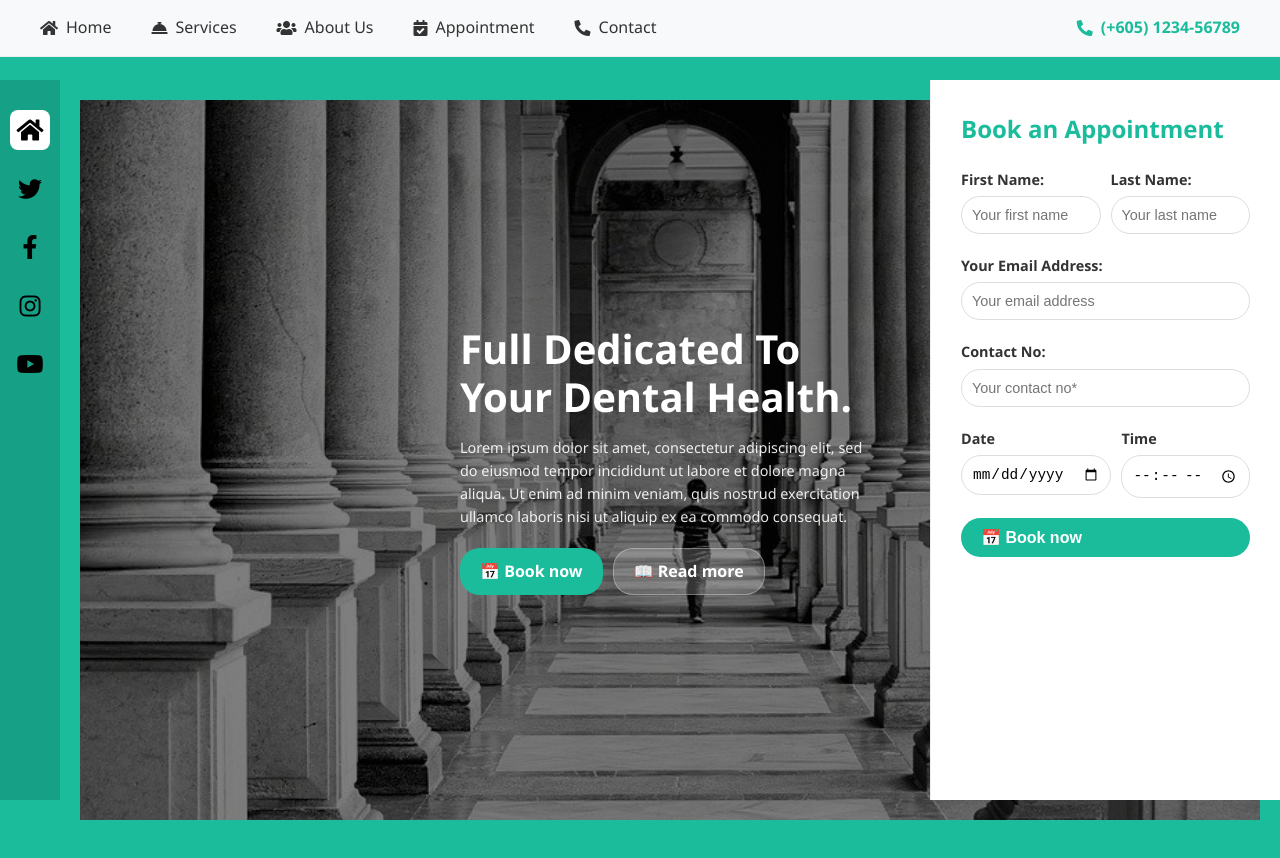
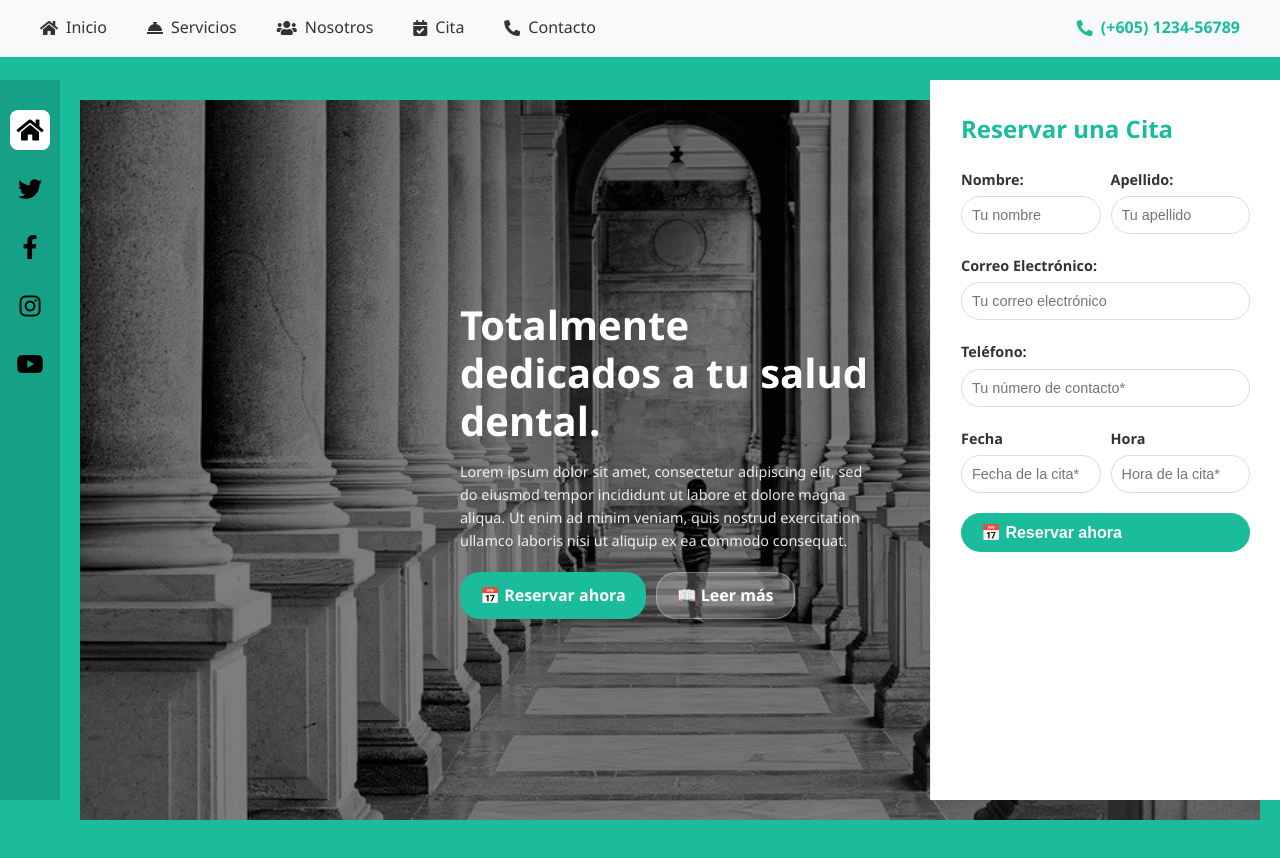
Before and after one commit to DuvanGarcia0502/repositorio2, a plain HTML site: page index.html in a window 1280 px wide. Drawn offline with Linux system fonts and the light colour scheme.

Commit message:
ulyimo commint

```diff
--- a/index.html
+++ b/index.html
@@ -3,78 +3,80 @@
 <head>
   <meta charset="UTF-8" />
   <meta name="viewport" content="width=device-width, initial-scale=1.0"/>
-  <title>Landing Page Dental</title>
+  <title>Página Dental</title>
   <link rel="stylesheet" href="styles.css">
   <link href="https://cdnjs.cloudflare.com/ajax/libs/font-awesome/5.15.4/css/all.min.css" rel="stylesheet">
 </head>
 <body>
-  <header class="site-header">
+  <header class="encabezado-sitio">
     <nav>
       <ul>
-      <li><a href="#"><i class="fas fa-home"></i> Home</a></li>
-      <li><a href="#"><i class="fas fa-concierge-bell"></i> Services</a></li>
-      <li><a href="#"><i class="fas fa-users"></i> About Us</a></li>
-      <li><a href="#"><i class="fas fa-calendar-check"></i> Appointment</a></li>
-      <li><a href="#"><i class="fas fa-phone-alt"></i> Contact</a></li>
+        <li><a href="#"><i class="fas fa-home"></i> Inicio</a></li>
+        <li><a href="#"><i class="fas fa-concierge-bell"></i> Servicios</a></li>
+        <li><a href="#"><i class="fas fa-users"></i> Nosotros</a></li>
+        <li><a href="#"><i class="fas fa-calendar-check"></i> Cita</a></li>
+        <li><a href="#"><i class="fas fa-phone-alt"></i> Contacto</a></li>
       </ul>
     </nav>
-  <div class="phone-contact">
+    <div class="contacto-telefono">
       <i class="fas fa-phone-alt"></i> (+605) 1234-56789
     </div>
   </header>
-  <main class="main-content">
-<aside class="sidebar">
-  <div class="icon home"><i class="fas fa-home"></i></div>
-  <div class="icon twitter"><i class="fab fa-twitter"></i></div>
-  <div class="icon facebook"><i class="fab fa-facebook-f"></i></div>
-  <div class="icon instagram"><i class="fab fa-instagram"></i></div>
-  <div class="icon youtube"><i class="fab fa-youtube"></i></div>
+
+  <main class="contenido-principal">
+    <aside class="barra-lateral">
+      <div class="icono inicio"><i class="fas fa-home"></i></div>
+      <div class="icono twitter"><i class="fab fa-twitter"></i></div>
+      <div class="icono facebook"><i class="fab fa-facebook-f"></i></div>
+      <div class="icono instagram"><i class="fab fa-instagram"></i></div>
+      <div class="icono youtube"><i class="fab fa-youtube"></i></div>
     </aside>
-    <section class="hero-section">
-      <img src="fondo.jpg" alt="Dental Health" class="hero-bg">
-      <div class="hero-overlay"></div>
-      <div class="hero-text">
-        <h1>Full Dedicated To Your Dental Health.</h1>
+
+    <section class="seccion-hero">
+      <img src="fondo.jpg" alt="Salud Dental" class="fondo-hero">
+      <div class="superposicion-hero"></div>
+      <div class="texto-hero">
+        <h1>Totalmente dedicados a tu salud dental.</h1>
         <p>Lorem ipsum dolor sit amet, consectetur adipiscing elit, sed do eiusmod tempor incididunt ut labore et dolore magna aliqua. Ut enim ad minim veniam, quis nostrud exercitation ullamco laboris nisi ut aliquip ex ea commodo consequat.</p>
-        <div class="cta-buttons">
-          <a href="#" class="btn btn-primary">📅 Book now</a>
-          <a href="#" class="btn btn-secondary">📖 Read more</a>
+        <div class="botones-cta">
+          <a href="#" class="btn btn-principal">📅 Reservar ahora</a>
+          <a href="#" class="btn btn-secundario">📖 Leer más</a>
         </div>
-
       </div>
     </section>
-    <aside class="form-sidebar">
-      <h2>Book an Appointment</h2>
-      <form id="booking-form">
-        <div class="form-row">
-          <div class="form-group">
-            <label for="first-name">First Name:</label>
-            <input type="text" id="first-name" placeholder="Your first name" required>
+
+    <aside class="barra-formulario">
+      <h2>Reservar una Cita</h2>
+      <form id="formulario-reserva">
+        <div class="fila-formulario">
+          <div class="grupo-formulario">
+            <label for="primer-nombre">Nombre:</label>
+            <input type="text" id="primer-nombre" placeholder="Tu nombre" required>
           </div>
-          <div class="form-group">
-            <label for="last-name">Last Name:</label>
-            <input type="text" id="last-name" placeholder="Your last name">
+          <div class="grupo-formulario">
+            <label for="apellido">Apellido:</label>
+            <input type="text" id="apellido" placeholder="Tu apellido">
           </div>
         </div>
-        <div class="form-group">
-          <label for="email">Your Email Address:</label>
-          <input type="email" id="email" placeholder="Your email address" required>
+        <div class="grupo-formulario">
+          <label for="correo">Correo Electrónico:</label>
+          <input type="email" id="correo" placeholder="Tu correo electrónico" required>
         </div>
-        <div class="form-group">
-          <label for="contact-no">Contact No:</label>
-          <input type="tel" id="contact-no" placeholder="Your contact no*">
+        <div class="grupo-formulario">
+          <label for="telefono">Teléfono:</label>
+          <input type="tel" id="telefono" placeholder="Tu número de contacto*">
         </div>
-        <div class="form-row">
-          <div class="form-group">
-            <label for="date">Date</label>
-            <input type="date" id="date" placeholder="Appointment date*">
+        <div class="fila-formulario">
+          <div class="grupo-formulario">
+            <label for="fecha">Fecha</label>
+            <input type="text" id="fecha" placeholder="Fecha de la cita*">
           </div>
-          <div class="form-group">
-            <label for="time">Time</label>
-            <input type="time" id="time" placeholder="Appointment time*">
+          <div class="grupo-formulario">
+            <label for="hora">Hora</label>
+            <input type="text" id="hora" placeholder="Hora de la cita*">
           </div>
         </div>
-        <button type="submit" class="btn btn-primary">📅 Book now</button>
+        <button type="submit" class="btn btn-principal">📅 Reservar ahora</button>
       </form>
     </aside>
   </main>
--- a/styles.css
+++ b/styles.css
@@ -9,11 +9,13 @@
   --shadow: 0 4px 12px rgba(0,0,0,0.1);
   --transition: all 0.3s ease;
 }
+
 * {
   margin: 0;
   padding: 0;
   box-sizing: border-box;
 }
+
 body {
   background-color: var(--primary-color);
   font-family: 'Segoe UI', Tahoma, Geneva, Verdana, sans-serif;
@@ -21,7 +23,8 @@ body {
   color: var(--dark-color);
   padding: 20px;
 }
-.site-header {
+
+.encabezado-sitio {
   display: flex;
   justify-content: space-between;
   align-items: center;
@@ -35,13 +38,13 @@ body {
   z-index: 1000;
 }
 
-.site-header nav ul {
+.encabezado-sitio nav ul {
   display: flex;
   gap: 40px;
   list-style: none;
 }
 
-.site-header nav a {
+.encabezado-sitio nav a {
   text-decoration: none;
   color: var(--dark-color);
   font-weight: 500;
@@ -51,11 +54,11 @@ body {
   gap: 8px;
 }
 
-.site-header nav a:hover {
+.encabezado-sitio nav a:hover {
   color: var(--primary-color);
 }
 
-.phone-contact {
+.contacto-telefono {
   color: var(--primary-color);
   font-weight: bold;
   display: flex;
@@ -63,13 +66,13 @@ body {
   gap: 8px;
 }
 
-.main-content {
+.contenido-principal {
   display: flex;
   min-height: 100vh;
   margin-top: 80px;
 }
 
-.sidebar {
+.barra-lateral {
   width: 60px;
   background: var(--secondary-color);
   display: flex;
@@ -83,18 +86,18 @@ body {
   height: calc(100vh - 80px);
 }
 
-.sidebar .icon {
+.barra-lateral .icono {
   color: rgb(0, 0, 0);
   font-size: 24px;
   cursor: pointer;
   transition: transform 0.3s;
 }
 
-.sidebar .icon:hover {
+.barra-lateral .icono:hover {
   transform: scale(1.2);
 }
 
-.home {
+.inicio {
   background: white;
   width: 40px;
   height: 40px;
@@ -105,7 +108,8 @@ body {
   color: var(--secondary-color);
   margin-top: 10px;
 }
-.hero-section {
+
+.seccion-hero {
   flex: 1;
   position: relative;
   height: calc(100vh - 80px);
@@ -118,7 +122,7 @@ body {
   margin-left: 60px;
 }
 
-.hero-bg {
+.fondo-hero {
   position: absolute;
   top: 0;
   left: 0;
@@ -129,7 +133,7 @@ body {
   background: linear-gradient(to bottom, #16a085, #1abc9c);
 }
 
-.hero-overlay {
+.superposicion-hero {
   position: absolute;
   top: 0;
   left: 0;
@@ -139,7 +143,7 @@ body {
   z-index: 0;
 }
 
-.hero-text {
+.texto-hero {
   position: relative;
   z-index: 1;
   max-width: 500px;
@@ -147,20 +151,20 @@ body {
   text-align: left;
 }
 
-.hero-text h1 {
+.texto-hero h1 {
   font-size: 2.5rem;
   margin-bottom: 15px;
   line-height: 1.2;
   color: white;
 }
 
-.hero-text p {
+.texto-hero p {
   margin-bottom: 20px;
   font-size: 0.9rem;
   opacity: 0.9;
 }
 
-.cta-buttons {
+.botones-cta {
   display: flex;
   gap: 10px;
   margin-top: 20px;
@@ -178,48 +182,29 @@ body {
   cursor: pointer;
 }
 
-.btn-primary {
+.btn-principal {
   background: var(--primary-color);
   color: var(--text-color);
   border: none;
 }
 
-.btn-primary:hover {
+.btn-principal:hover {
   background: var(--secondary-color);
   transform: translateY(-2px);
 }
 
-.btn-secondary {
+.btn-secundario {
   background: rgba(255,255,255,0.2);
   color: var(--text-color);
   border: 1px solid rgba(255,255,255,0.3);
 }
 
-.btn-secondary:hover {
+.btn-secundario:hover {
   background: rgba(255,255,255,0.3);
   transform: translateY(-2px);
 }
 
-.slider-dots {
-  display: flex;
-  gap: 8px;
-  margin-top: 20px;
-}
-
-.dot {
-  width: 10px;
-  height: 10px;
-  border-radius: 50%;
-  background: rgba(255,255,255,0.5);
-  cursor: pointer;
-}
-
-.dot.active {
-  background: white;
-}
-
-
-.form-sidebar {
+.barra-formulario {
   width: 350px;
   background: white;
   padding: 30px;
@@ -230,36 +215,37 @@ body {
   right: 0;
 }
 
-.form-sidebar h2 {
+.barra-formulario h2 {
   color: var(--primary-color);
   margin-bottom: 20px;
   font-size: 1.5rem;
   font-weight: 600;
 }
 
-#booking-form {
+#formulario-reserva {
   display: flex;
   flex-direction: column;
   gap: 20px;
 }
 
-.form-row {
+.fila-formulario {
   display: flex;
   gap: 10px;
 }
 
-.form-group {
+.grupo-formulario {
   flex: 1;
 }
 
-.form-group label {
+.grupo-formulario label {
   display: block;
   font-weight: 600;
   margin-bottom: 5px;
   color: var(--dark-color);
   font-size: 0.9rem;
 }
-.form-group input {
+
+.grupo-formulario input {
   width: 100%;
   padding: 10px;
   border: 1px solid #ddd;
@@ -267,12 +253,14 @@ body {
   font-size: 0.9rem;
   transition: var(--transition);
 }
-.form-group input:focus {
+
+.grupo-formulario input:focus {
   border-color: var(--primary-color);
   outline: none;
   box-shadow: 0 0 0 3px rgba(26, 188, 156, 0.2);
 }
-#booking-form button {
+
+#formulario-reserva button {
   width: 100%;
   padding: var(--btn-padding);
   background: var(--primary-color);
```
Lines whose indentation alone changed are shown as unchanged.
